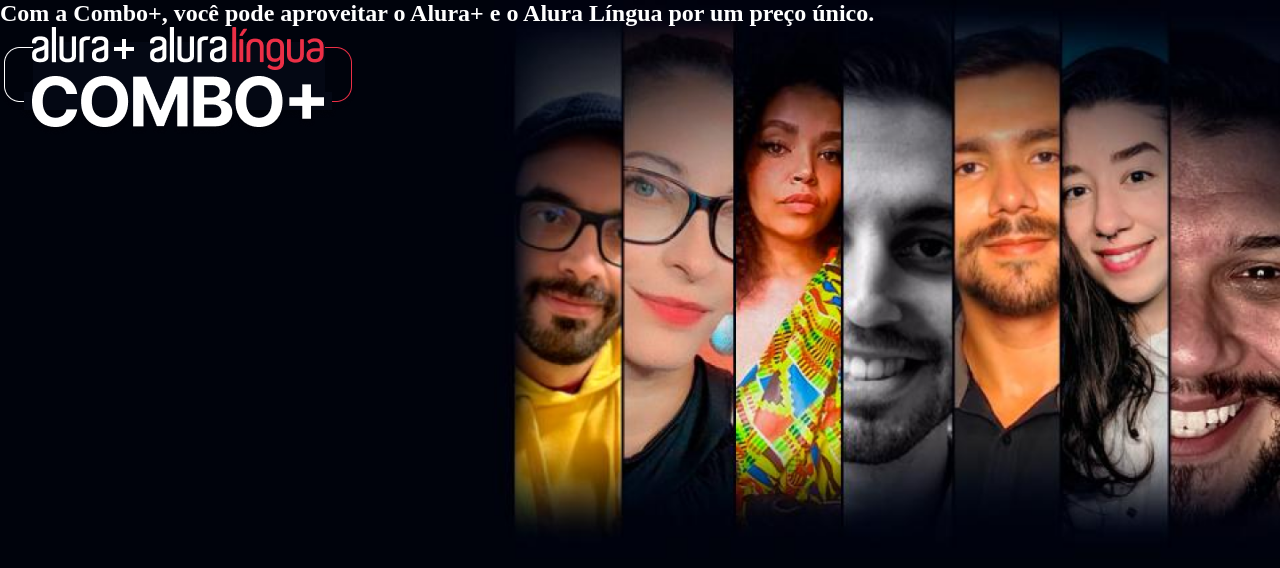
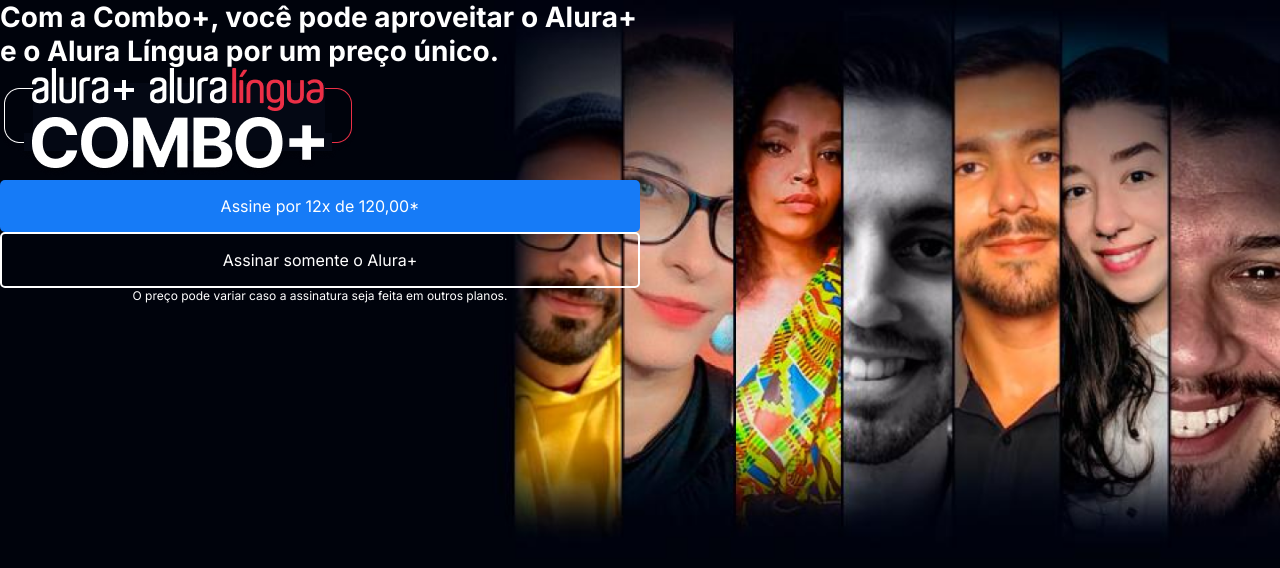
Before and after one commit to soareslil/aluraPlus, a plain HTML site: page index.html in a window 1280 px wide. Drawn offline with Linux system fonts and the light colour scheme.

Commit message:
adding styles new styles

```diff
--- a/index.html
+++ b/index.html
@@ -1,16 +1,28 @@
 <!DOCTYPE html>
 <html lang="en">
-<head>
-    <meta charset="UTF-8">
-    <meta http-equiv="X-UA-Compatible" content="IE=edge">
-    <meta name="viewport" content="width=device-width, initial-scale=1.0">
+  <head>
+    <meta charset="UTF-8" />
+    <meta http-equiv="X-UA-Compatible" content="IE=edge" />
+    <meta name="viewport" content="width=device-width, initial-scale=1.0" />
     <link rel="stylesheet" href="./styles.css" />
     <title>Alura+</title>
-</head>
-<body>
+  </head>
+  <body>
     <section class="container principal">
-    <h1>Com a Combo+, você pode aproveitar o Alura+ e o Alura Língua por um preço único.</h1>
-    <img alt="combo Alura+" src="img/Combo.png" />
+      <div>
+        <h1 class="container__titulo">
+          Com a Combo+, você pode aproveitar o Alura+ e o Alura Língua por um
+          preço único.
+        </h1>
+        <img alt="combo Alura+" src="img/Combo.png" />
+        <a class="container__botao" href="www.alura.com.br"
+          >Assine por 12x de 120,00*</a
+        >
+        <a class="container__botao botao_secundario" href="www.alura.com.br"
+          >Assinar somente o Alura+</a
+        >
+        <p class="container__aviso">O preço pode variar caso a assinatura seja feita em outros planos.</p>
+      </div>
     </section>
-</body>
+  </body>
 </html>
--- a/styles.css
+++ b/styles.css
@@ -1,13 +1,19 @@
+@import url('https://fonts.googleapis.com/css2?family=Inter:wght@400;700&display=swap');
+
 :root{
     --branco-principal: #FFFFFF;
     --cinza-secundario: ##C0C0C0;
     --botao-azul: #167BF7;
     --cor-de-fundo: #00030C;
+    --fonte-principal: 'Inter';
 }
 
 body{
     background-color: var(--cor-de-fundo);
     color: var(--branco-principal);
+    font-family: var(--fonte-principal);
+    font-size: 16px;
+    font-weight: 400;
 }
 
 *{
@@ -23,4 +29,32 @@ body{
 
 .container{
     height: 100vh;
+    display: grid;
+    grid-template-columns: 50% 50%;
 }
+
+.container__titulo{
+    font-size: 28px;
+    font-weight: 700;
+}
+
+.container__botao{
+    background-color: var(--botao-azul);
+    border-radius: 5px;
+    padding: 1em;
+    color: var(--branco-principal);
+    text-decoration: none;
+    display: block;
+    text-align: center;
+}
+
+.botao_secundario {
+    background-color: transparent;
+    border: 2px solid var(--branco-principal);
+}
+
+.container__aviso{
+    font-size: 12px;
+    color: var(--cinza-secundario);
+    text-align: center;
+}
```
